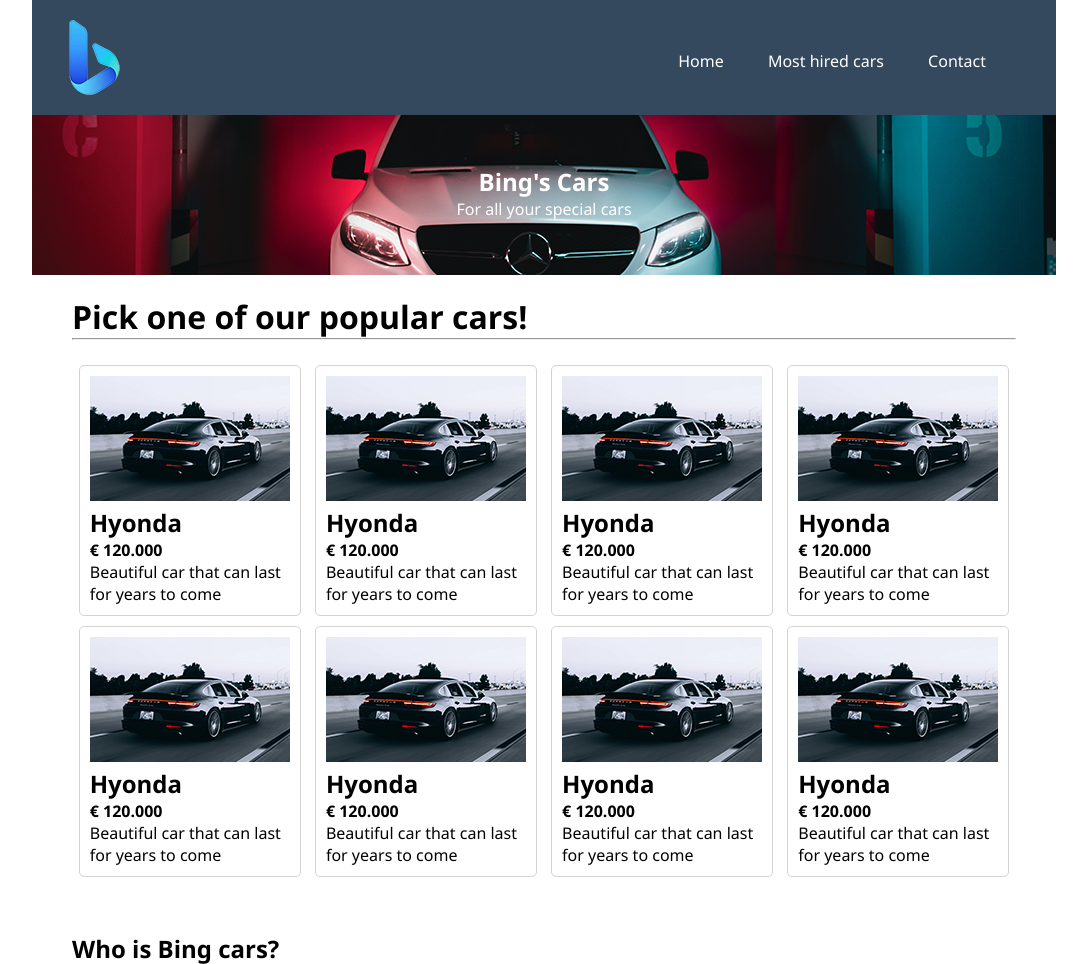
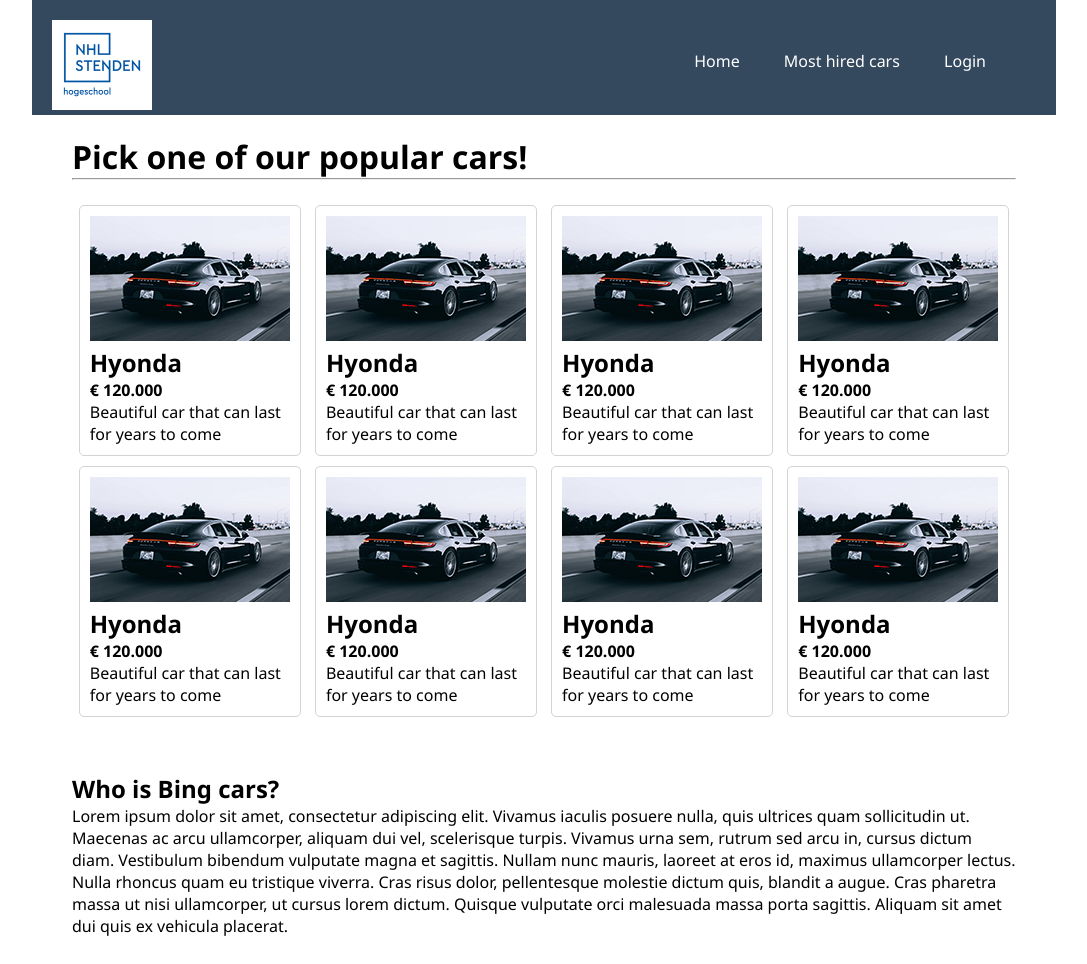
Before and after one commit to leroykats/webshopsecondchance, a PHP site: page / in a window 1280 px wide. Shown: the top 964 px of the page, without its empty margins (96-1183 px from the left). Run offline with PHP 8.4, Linux system fonts and the light colour scheme.

Commit message:
template geupdate
plaatjes aangepast etc

```diff
--- a/index.html
+++ b/index.php
@@ -12,20 +12,16 @@
     -->
     <header>
         <div class="headerlogo">
-            <a href="index.html"><img alt="logo" src="images/logo.png" /></a>
+            <a href="index.html"><img alt="logo" src="images/logo.jpg" height="90" width="100"/></a>
         </div>
         <div class="headernav">
             <ul>
                 <li><a href="index.html">Home</a></li>
                 <li><a href="">Most hired cars</a></li>
-                <li><a href="contact.html">Contact</a></li>
+                <li><a href="login.php">Login</a></li>
             </ul>
         </div>
     </header>
-    <div class="backgroundImage">
-        <h2>Bing's Cars</h2>
-        <p>For all your special cars</p>
-    </div>
     <main>
         <h1>Pick one of our popular cars!</h1>
         <hr>
```
Also changed, not shown: images/logo.jpg (added), images/logo.png (deleted).
